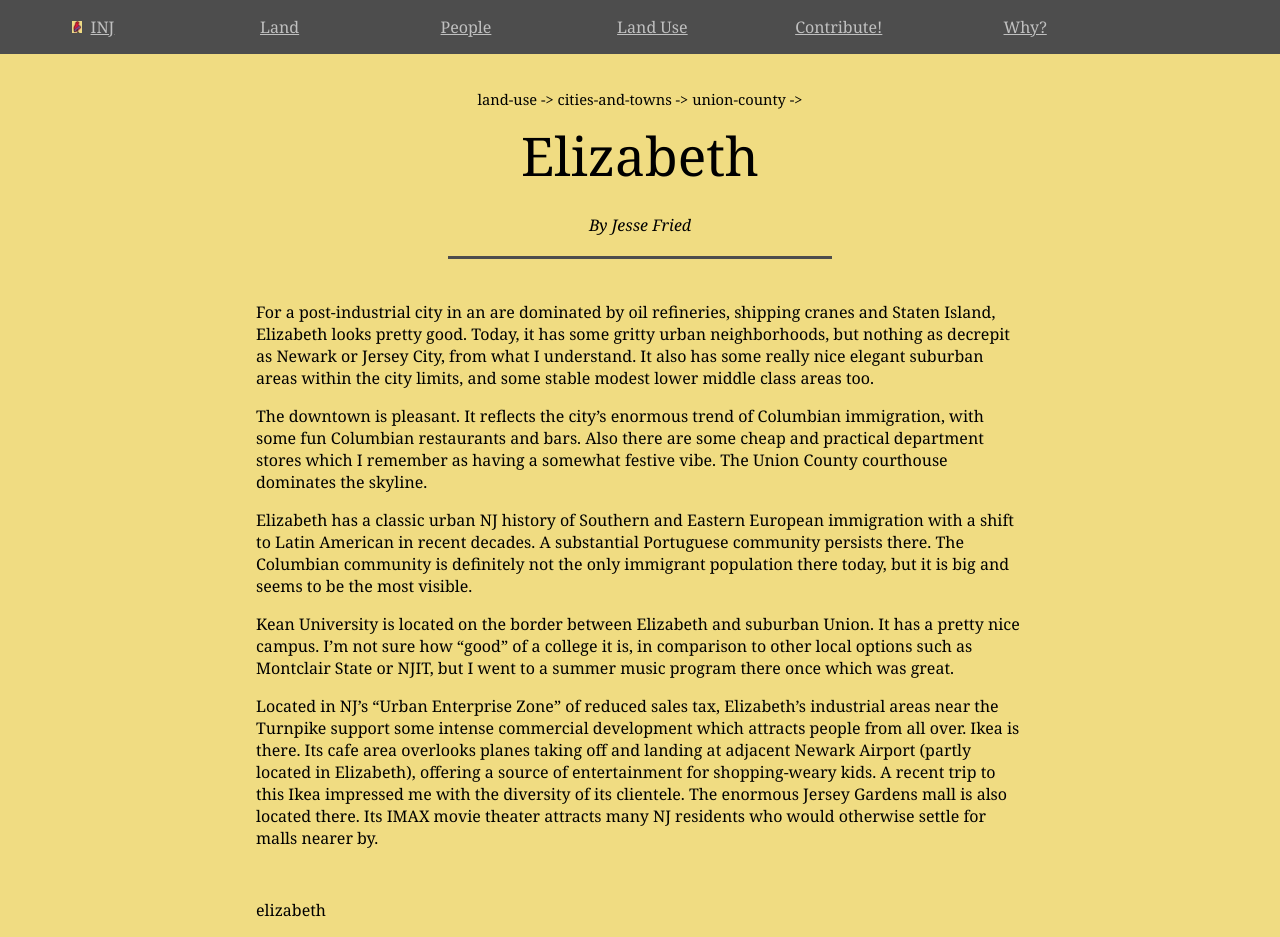
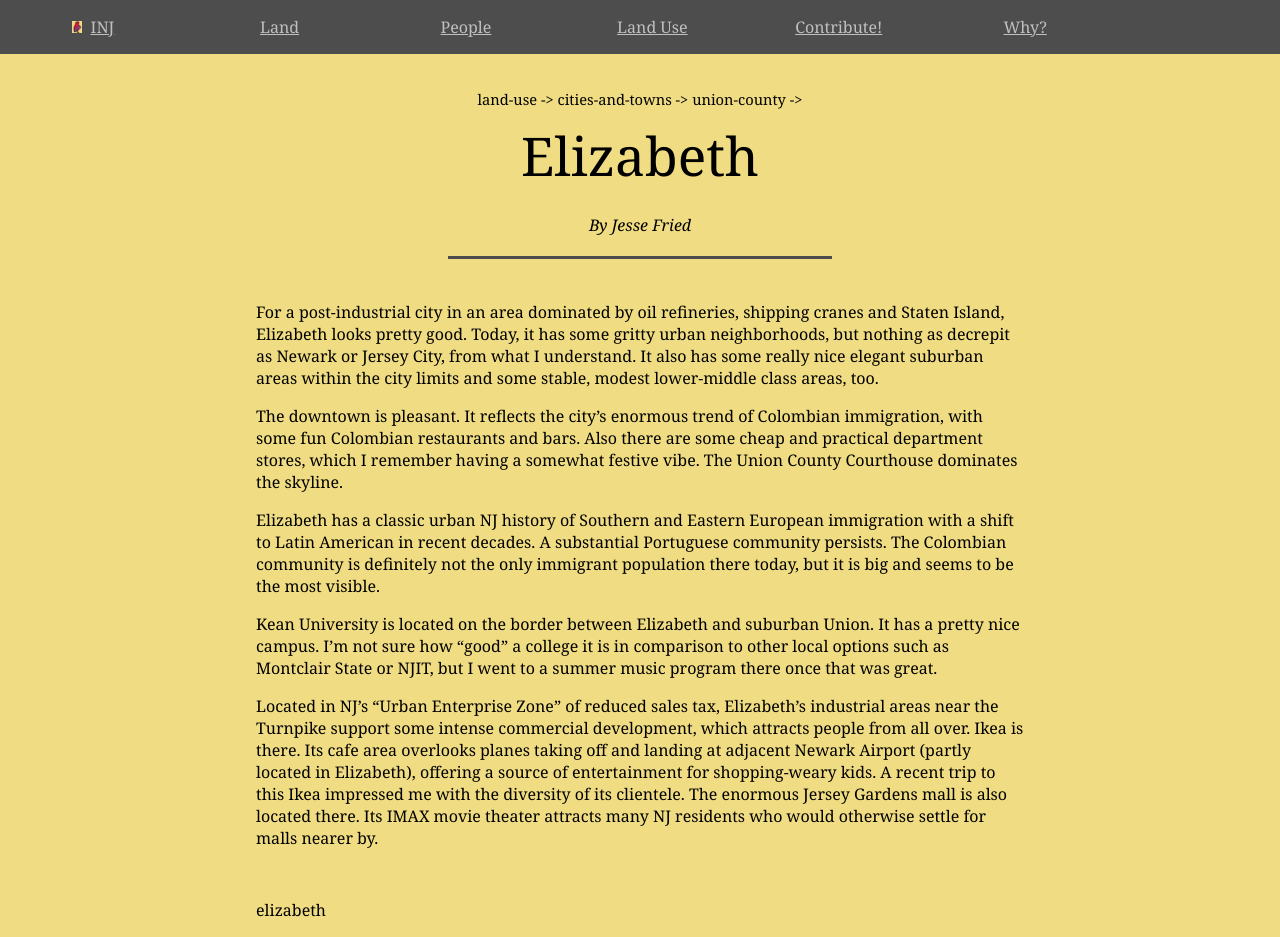
Before and after one commit to jonfried/oakafee.github.io, a Jekyll site: the page built from _posts/2016-09-13-elizabeth.md, in a window 1280 px wide. Built offline with Jekyll 4.4.1, drawn with Linux system fonts in a browser that asks for light colours.

Commit message:
10/14/16  - Elizabeth

```diff
--- a/_posts/2016-09-13-elizabeth.md
+++ b/_posts/2016-09-13-elizabeth.md
@@ -9,12 +9,12 @@ categories:
 category-name: elizabeth
 ---
 
-For a post-industrial city in an are dominated by oil refineries, shipping cranes and Staten Island, Elizabeth looks pretty good. Today, it has some gritty urban neighborhoods, but nothing as decrepit as Newark or Jersey City, from what I understand. It also has some really nice elegant suburban areas within the city limits, and some stable modest lower middle class areas too.
+For a post-industrial city in an area dominated by oil refineries, shipping cranes and Staten Island, Elizabeth looks pretty good. Today, it has some gritty urban neighborhoods, but nothing as decrepit as Newark or Jersey City, from what I understand. It also has some really nice elegant suburban areas within the city limits and some stable, modest lower-middle class areas, too.
 
-The downtown is pleasant. It reflects the city’s enormous trend of Columbian immigration, with some fun Columbian restaurants and bars. Also there are some cheap and practical department stores which I remember as having a somewhat festive vibe. The Union County courthouse dominates the skyline.
+The downtown is pleasant. It reflects the city’s enormous trend of Colombian immigration, with some fun Colombian restaurants and bars. Also there are some cheap and practical department stores, which I remember having a somewhat festive vibe. The Union County Courthouse dominates the skyline.
 
-Elizabeth has a classic urban NJ history of Southern and Eastern European immigration with a shift to Latin American in recent decades. A substantial Portuguese community persists there. The Columbian community is definitely not the only immigrant population there today, but it is big and seems to be the most visible.
+Elizabeth has a classic urban NJ history of Southern and Eastern European immigration with a shift to Latin American in recent decades. A substantial Portuguese community persists. The Colombian community is definitely not the only immigrant population there today, but it is big and seems to be the most visible.
 
-Kean University is located on the border between Elizabeth and suburban Union. It has a pretty nice campus. I’m not sure how “good” of a college it is, in comparison to other local options such as Montclair State or NJIT, but I went to a summer music program there once which was great.
+Kean University is located on the border between Elizabeth and suburban Union. It has a pretty nice campus. I’m not sure how “good” a college it is in comparison to other local options such as Montclair State or NJIT, but I went to a summer music program there once that was great.
 
-Located in NJ’s “Urban Enterprise Zone” of reduced sales tax, Elizabeth’s industrial areas near the Turnpike support some intense commercial development which attracts people from all over. Ikea is there. Its cafe area overlooks planes taking off and landing at adjacent Newark Airport (partly located in Elizabeth), offering a source of entertainment for shopping-weary kids. A recent trip to this Ikea impressed me with the diversity of its clientele. The enormous Jersey Gardens mall is also located there. Its IMAX movie theater attracts many NJ residents who would otherwise settle for malls nearer by.
+Located in NJ’s “Urban Enterprise Zone” of reduced sales tax, Elizabeth’s industrial areas near the Turnpike support some intense commercial development, which attracts people from all over. Ikea is there. Its cafe area overlooks planes taking off and landing at adjacent Newark Airport (partly located in Elizabeth), offering a source of entertainment for shopping-weary kids. A recent trip to this Ikea impressed me with the diversity of its clientele. The enormous Jersey Gardens mall is also located there. Its IMAX movie theater attracts many NJ residents who would otherwise settle for malls nearer by.
```
